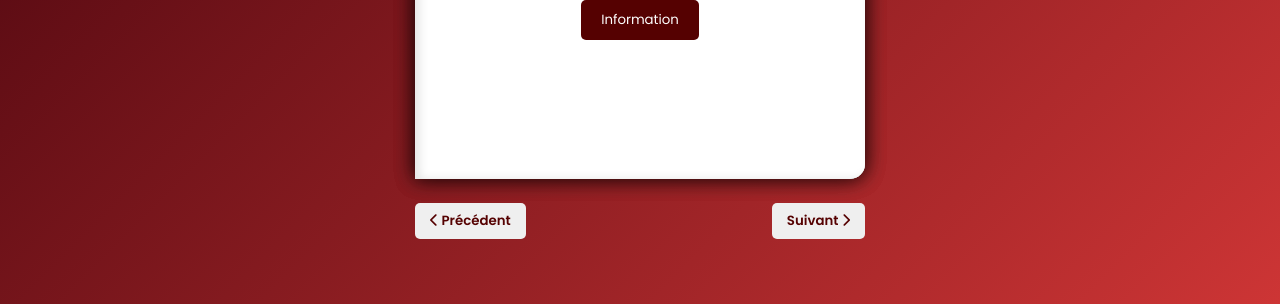
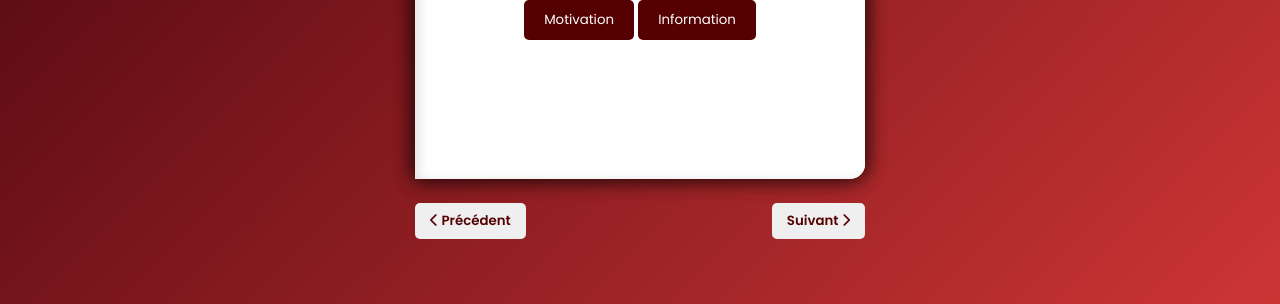
Before and after one commit to manorofenoiaridosyjhonsia/Portfolio., a plain HTML site: page index.html in a window 1280 px wide. Shown: the part 496-800 px from the top of the page. Drawn offline with Linux system fonts and the light colour scheme.

```diff
--- a/index.html
+++ b/index.html
@@ -25,6 +25,7 @@
                     <a href="https://www.google.com/maps/search/G4M5%2B74C+Fianarantsoa" target="_blank" class="icon location"><i class="fas fa-map-marker-alt"></i></a>
                 </div>
 
+                <button id="mtvBtn" class="btn">Motivation</button>
                 <button id="infoBtn" class="btn">Information</button>
             </div>
         </div>
```
